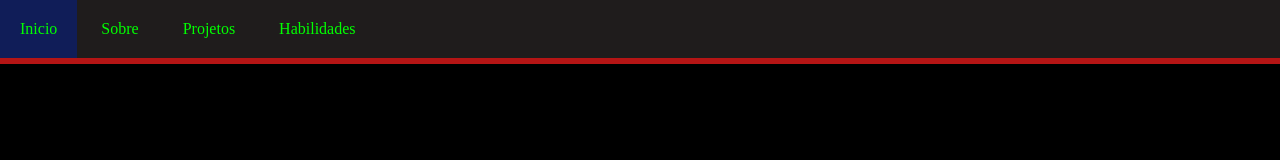
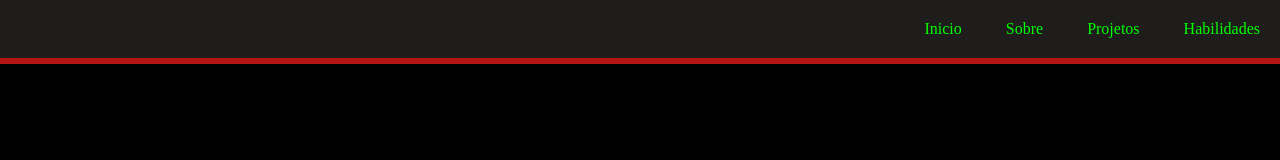
Before and after one commit to PabloRodrig0/ambdev, a plain HTML site: page Index.html in a window 1280 px wide. Drawn offline with Linux system fonts and the light colour scheme.

Commit message:
menu a direita

```diff
--- a/Index.html
+++ b/Index.html
@@ -4,6 +4,7 @@
   <meta charset="UTF-8">
   <meta http-equiv="X-UA-Compatible" content="IE=edge">
   <meta name="viewport" content="width=device-width, initial-scale=1.0">
+  <link rel="shortcut icon" href="favicon.ico" type="image/x-icon">
   <title>Pablo Rodrigo</title>
   <link rel="stylesheet" href="style.css">
 </head>
--- a/style.css
+++ b/style.css
@@ -1,20 +1,25 @@
-body{
-    background-color: black;
-}
 *{
     margin: 0 auto;
     padding: 0;
     box-sizing: border-box;
 }
+
+body{
+    background-color: black;
+}
+
 #menu-h ul{
     list-style-type: none;
     padding: 0;
     background-color: rgb(31, 28, 28);
     border-bottom: 6px solid rgb(180, 21, 21);
+    text-align: right;
 }
+
 #menu-h ul li{
     display: inline;
 }
+
 #menu-h ul li a{
     color: rgb(0, 255, 0);
     padding: 20px;
@@ -23,6 +28,7 @@ body{
     transition: 500ms;
 
 }
+
 #menu-h ul li a:hover{
     background-color: rgb(16, 29, 88);
 }
```
